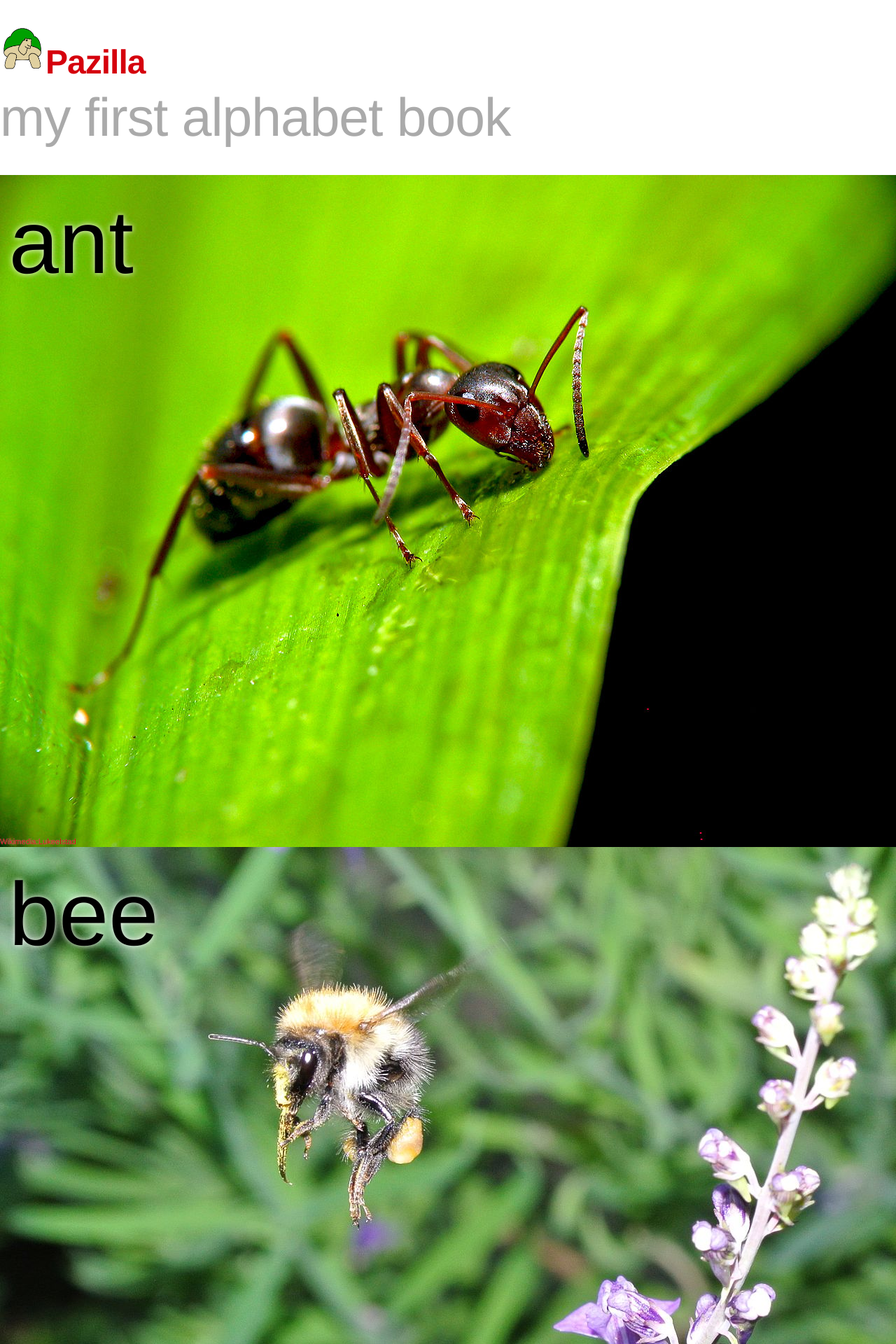
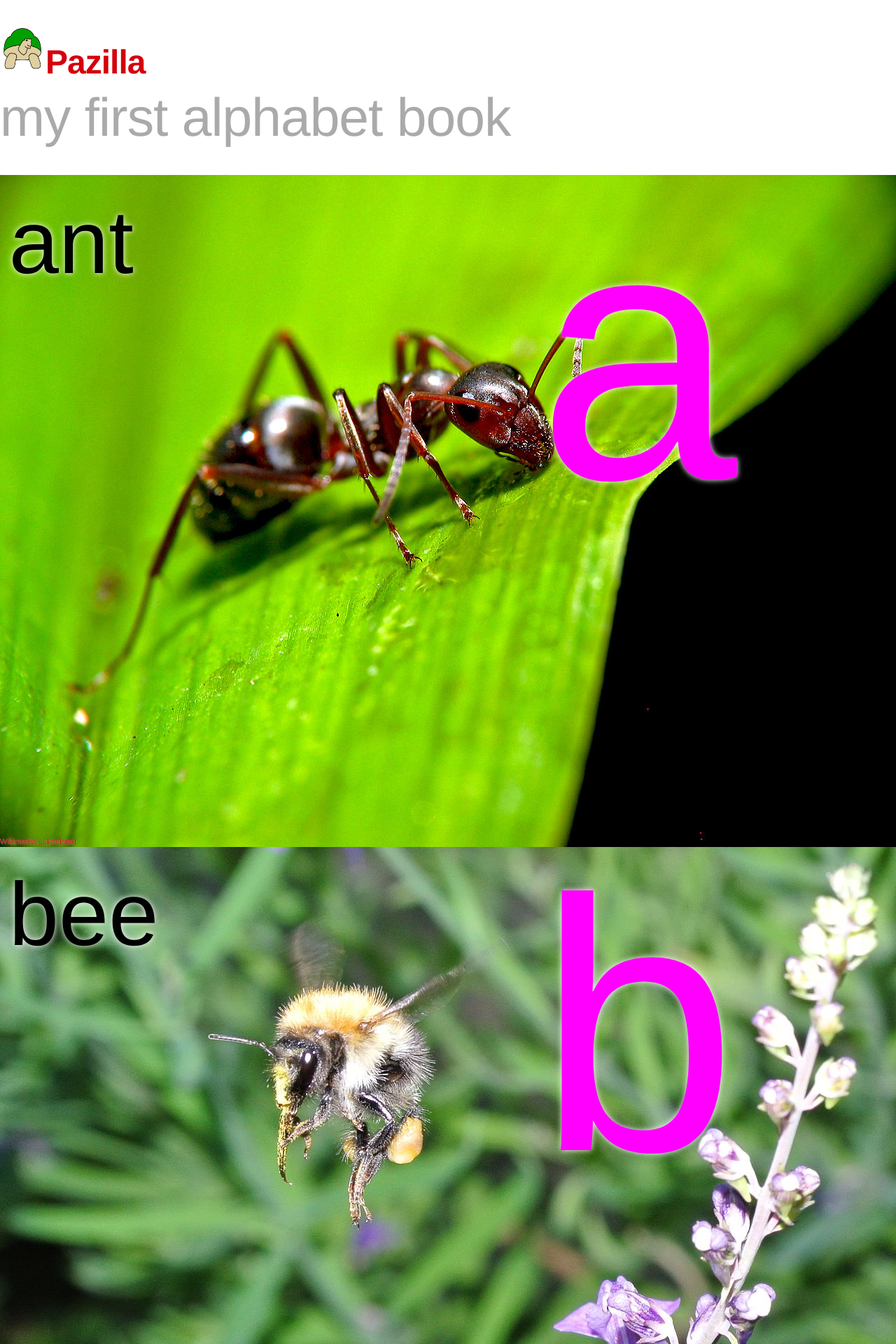
Before and after one commit to pazilla/my-first-alphabet-book-free-culture, a Jekyll site: the page built from index.markdown, in a window 1280 px wide. Shown: the top 1920 px of the page at 70% size. Built offline with Jekyll 4.4.1, drawn with Linux system fonts in a browser that asks for light colours; some web fonts are replaced; some of the changed text lies outside the part shown.

Commit message:
add one big letter near middle of image

```diff
--- a/index.markdown
+++ b/index.markdown
@@ -5,6 +5,9 @@
 <div id="p1" class="page">
 <div class="picture-book-page-image">
 <img src="images/1280px-Ant_on_leaf.jpg" alt="Ant on leaf"/>
+</div>
+<div class="picture-book-letter">
+a
 </div>
 <div class="picture-book-page-text">
 ant
@@ -17,6 +20,9 @@
 <div class="picture-book-page-image">
 <img src="images/1280px-Bumble_Bee_in_flight.jpg" alt="Bumble Bee in flight"/>
 </div>
+<div class="picture-book-letter">
+b
+</div>
 <div class="picture-book-page-text">
 bee
 </div>
@@ -27,6 +33,9 @@
 <div id="p3" class="page">
 <div class="picture-book-page-image">
 <img src="images/1280px-Kittyplya03042006.jpg" alt="Plya the Cat"/>
+</div>
+<div class="picture-book-letter">
+c
 </div>
 <div class="picture-book-page-text">
 cat
@@ -39,6 +48,9 @@
 <div class="picture-book-page-image">
 <img src="images/1280px-Labrador_at_age_10_months.jpg" alt="yellow Labrador retriever puppy at age 10 months"/>
 </div>
+<div class="picture-book-letter">
+d
+</div>
 <div class="picture-book-page-text">
 dog
 </div>
@@ -49,6 +61,9 @@
 <div id="p5" class="page">
 <div class="picture-book-page-image">
 <img src="images/1280px-Elephas_maximus_(Bandipur).jpg" alt="Indian elephant bull in musth in Bandipur National Park"/>
+</div>
+<div class="picture-book-letter">
+e
 </div>
 <div class="picture-book-page-text">
 elephant
@@ -61,6 +76,9 @@
 <div class="picture-book-page-image">
 <img src="images/1280px-Caerulea3_crop.jpg" alt="Australian Green Tree Frog"/>
 </div>
+<div class="picture-book-letter">
+f
+</div>
 <div class="picture-book-page-text">
 frog
 </div>
@@ -71,6 +89,9 @@
 <div id="p7" class="page">
 <div class="picture-book-page-image">
 <img src="images/1280px-Macrotona_australis_laying_eggs.jpg" alt="Common Macrotona (Macrotona australis) laying eggs"/>
+</div>
+<div class="picture-book-letter">
+g
 </div>
 <div class="picture-book-page-text">
 grasshopper
@@ -83,6 +104,9 @@
 <div class="picture-book-page-image">
 <img src="images/1280px-American_quarter_horse.jpg" alt="American quarter horse"/>
 </div>
+<div class="picture-book-letter">
+h
+</div>
 <div class="picture-book-page-text">
 horse
 </div>
@@ -93,6 +117,9 @@
 <div id="p9" class="page">
 <div class="picture-book-page-image">
 <img src="images/St_Thomas_Marriott_Iguana_9.jpg" alt="A Green Iguana at Marriott at St. Thomas"/>
+</div>
+<div class="picture-book-letter">
+i
 </div>
 <div class="picture-book-page-text">
 iguana
@@ -105,6 +132,9 @@
 <div class="picture-book-page-image">
 <img src="images/1280px-Mike_Johnston_-_Jelly_Fish_(by).jpg" alt="Jelly Fish"/>
 </div>
+<div class="picture-book-letter">
+j
+</div>
 <div class="picture-book-page-text">
 jellyfish
 </div>
@@ -115,6 +145,9 @@
 <div id="p11" class="page">
 <div class="picture-book-page-image">
 <img src="images/1280px-Kangaroo_Australia_01_11_2008_-_retouch2.jpg" alt="Macropus rufus, female in conservation reserve, Blue Mountains, Australia"/>
+</div>
+<div class="picture-book-letter picture-book-letter-left">
+k
 </div>
 <div class="picture-book-page-text">
 kangaroo
@@ -127,6 +160,9 @@
 <div class="picture-book-page-image">
 <img src="images/Lion_waiting_in_Namibia.jpg" alt="Lion"/>
 </div>
+<div class="picture-book-letter">
+l
+</div>
 <div class="picture-book-page-text">
 lion
 </div>
@@ -137,6 +173,9 @@
 <div id="p13" class="page">
 <div class="picture-book-page-image">
 <img src="images/1280px-Macaca_fascicularis_in_Lopburi.JPG" alt="PRINC NAKI - Crab-eating macaque (Macaca fascicularis) in Lopburi, Thailand"/>
+</div>
+<div class="picture-book-letter">
+m
 </div>
 <div class="picture-book-page-text">
 monkey
@@ -149,6 +188,9 @@
 <div class="picture-book-page-image">
 <img src="images/1280px-Eastern_Newt.jpg" alt="Eastern Newt Notophthalmus viridescens, Sproul State Forest, Renovo, Pennsylvania, USA"/>
 </div>
+<div class="picture-book-letter">
+n
+</div>
 <div class="picture-book-page-text">
 newt
 </div>
@@ -159,6 +201,9 @@
 <div id="p15" class="page">
 <div class="picture-book-page-image">
 <img src="images/1280px-Octopus2.jpg" alt="Octopus vulgaris"/>
+</div>
+<div class="picture-book-letter">
+o
 </div>
 <div class="picture-book-page-text">
 octopus
@@ -171,6 +216,9 @@
 <div class="picture-book-page-image">
 <img src="images/1280px-Grosser_Panda.jpg" alt="Deutsch: Großer Panda im Ocean Park, Hongkong"/>
 </div>
+<div class="picture-book-letter">
+p
+</div>
 <div class="picture-book-page-text">
 panda
 </div>
@@ -181,6 +229,9 @@
 <div id="p17" class="page">
 <div class="picture-book-page-image">
 <img src="images/1280px-Joshua_Tree_NP_-_Gambel's_Quail_-_3b.jpg" alt="Puffed up male Gambel's Quail (Callipepla gambelii) on a cold morning at Joshua Tree National Park in Hidden Valley Campground"/>
+</div>
+<div class="picture-book-letter picture-book-letter-left">
+q
 </div>
 <div class="picture-book-page-text">
 quail
@@ -193,6 +244,9 @@
 <div class="picture-book-page-image">
 <img src="images/Procyon_lotor_(Common_raccoon).jpg" alt="Common raccoon, Birch State Park, Fort Lauderdale Florida"/>
 </div>
+<div class="picture-book-letter picture-book-letter-left">
+r
+</div>
 <div class="picture-book-page-text">
 raccoon
 </div>
@@ -203,6 +257,9 @@
 <div id="p19" class="page">
 <div class="picture-book-page-image">
 <img src="images/1280px-Coast_Garter_Snake.jpg" alt="Thamnophis elegans terrestris (Coast Garter Snake)"/>
+</div>
+<div class="picture-book-letter picture-book-letter-left">
+s
 </div>
 <div class="picture-book-page-text">
 snake
@@ -216,6 +273,9 @@
 <div class="picture-book-page-image">
 <img src="images/1280px-Baby_turtle.jpg" alt="Baby turtle"/>
 </div>
+<div class="picture-book-letter">
+t
+</div>
 <div class="picture-book-page-text">
 turtle
 </div>
@@ -226,6 +286,9 @@
 <div id="p21" class="page">
 <div class="picture-book-page-image">
 <img src="images/Riccio_Melone_a_Capo_Caccia_adventurediving.it.jpg" alt="sea urchin"/>
+</div>
+<div class="picture-book-letter">
+u
 </div>
 <div class="picture-book-page-text">
 urchin
@@ -238,6 +301,9 @@
 <div class="picture-book-page-image">
 <img src="images/1280px-Hooded_Vulture.jpg" alt="vulture"/>
 </div>
+<div class="picture-book-letter">
+v
+</div>
 <div class="picture-book-page-text">
 vulture
 </div>
@@ -248,6 +314,9 @@
 <div id="p23" class="page">
 <div class="picture-book-page-image">
 <img src="images/Humpback_stellwagen_edit.jpg" alt="Humpback whale"/>
+</div>
+<div class="picture-book-letter picture-book-letter-left">
+w
 </div>
 <div class="picture-book-page-text">
 whale
@@ -260,6 +329,9 @@
 <div class="picture-book-page-image">
 <img src="images/Pristella_tetra1.jpg" alt="Pristella tetra1"/>
 </div>
+<div class="picture-book-letter picture-book-letter-left">
+x
+</div>
 <div class="picture-book-page-text">
 x-ray fish
 </div>
@@ -271,6 +343,9 @@
 <div class="picture-book-page-image">
 <img src="images/Yak_Kailash.jpg" alt="Yak Kailash"/>
 </div>
+<div class="picture-book-letter">
+y
+</div>
 <div class="picture-book-page-text">
 yak
 </div>
@@ -281,6 +356,9 @@
 <div id="p" class="page">
 <div class="picture-book-page-image">
 <img src="images/1280px-Equus_quagga.jpg" alt="zebra"/>
+</div>
+<div class="picture-book-letter">
+z
 </div>
 <div class="picture-book-page-text">
 zebra
--- a/stylesheets/stylesheet.css
+++ b/stylesheets/stylesheet.css
@@ -8,6 +8,19 @@
 }
 .picture-book-page-image img {
   width: 100vw;
+}
+.picture-book-letter {
+  font-family: 'Didact Gothic', 'Helvetica Neue', Helvetica, Arial, serif;
+  font-weight: normal;
+  color: #ff00ff;
+  font-style: normal;
+  position: absolute;
+  font-size: 40vw;
+  top: -10vw;
+  left: 60%;
+}
+.picture-book-letter-left {
+  left: 25%;
 }
 .picture-book-page-text {
   font-family: 'Didact Gothic', 'Helvetica Neue', Helvetica, Arial, serif;
```
